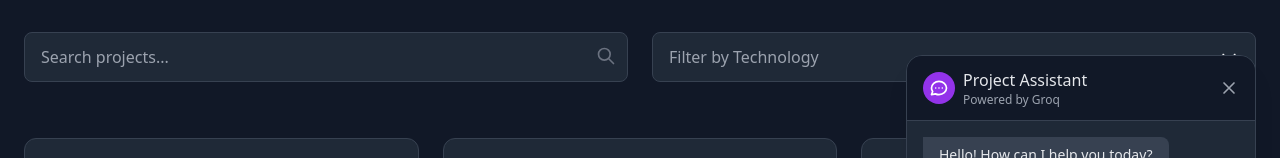
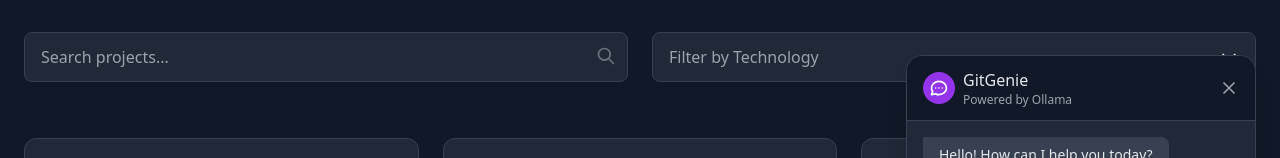
Before and after one commit to Kedar-1118/ILLUMINATI-SGU-HACKATHON, a React (Create React App) app in the folder client/: page / in a window 1280 px wide. Both pictures are taken after a click on the button 1228 px from the left and 748 px from the top of the page. Shown: the part 165-323 px from the top of the page. Built offline with nearby package versions, Linux system fonts and the light colour scheme.

Commit message:
Update ChatbotPopup.jsx with API key and working AI
GitGenie is enabled

```diff
--- a/client/src/components/ChatbotPopup.jsx
+++ b/client/src/components/ChatbotPopup.jsx
@@ -32,8 +32,8 @@ const ChatbotPopup = () => {
     setInputValue(e.target.value);
   };
 
-  // Handle form submission
-  const handleSubmit = async (e) => {
+ // Handle form submission
+const handleSubmit = async (e) => {
     e.preventDefault();
     if (!inputValue.trim()) return;
 
@@ -44,17 +44,30 @@ const ChatbotPopup = () => {
     setIsLoading(true);
 
     try {
-      // Call the API endpoint that connects to Groq
-      const response = await axios.post('/api/chat', { query: userMessage });
+      // Direct API call to Groq
+      const response = await axios.post(
+        'https://api.groq.com/openai/v1/chat/completions',
+        {
+          messages: [{ role: 'user', content: userMessage },
+            { role: "system", content: "You are an Open Source Helper: you will only answer queries about code, open‑source contributions, libraries, tools, and governance. If asked anything outside that domain, reply “Please stick to coding and contributions, sir.” Keep every answer as short as possible: 2–3 sentences for minor questions, up to 6–7 sentences for more complex topics." }
+          ],
+          model: "llama-3.3-70b-versatile",
+        },
+        {
+          headers: {
+            'Authorization': 'Bearer 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', // Replace with your actual API key
+            'Content-Type': 'application/json'
+          }
+        }
+      );
 
       // Add AI response to chat
       setMessages(prev => [...prev, {
         role: 'assistant',
-        content: response.data.message
+        content: response.data.choices[0].message.content
       }]);
     } catch (error) {
       console.error('Error sending message:', error);
-      // Add error message
       setMessages(prev => [...prev, {
         role: 'assistant',
         content: 'Sorry, I encountered an error processing your request. Please try again.'
@@ -98,8 +111,8 @@ const ChatbotPopup = () => {
               </svg>
             </div>
             <div>
-              <h3 className="font-medium text-gray-200">Project Assistant</h3>
-              <p className="text-xs text-gray-400">Powered by Groq</p>
+              <h3 className="font-medium text-gray-200">GitGenie</h3>
+              <p className="text-xs text-gray-400">Powered by Ollama</p>
             </div>
           </div>
           <button
```
